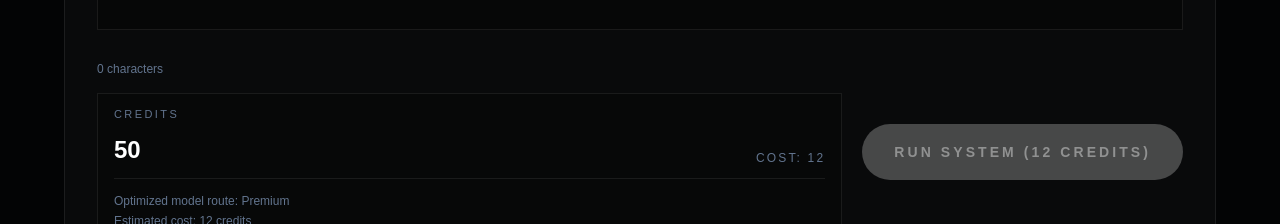
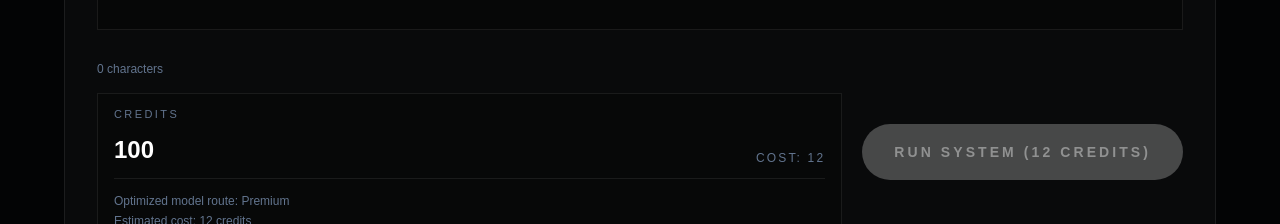
Before and after one commit to flaviusciocan-byte/emovel-next, a Next.js app: page /assistants in a window 1280 px wide. Shown: the part 1740-1964 px from the top of the page. Built offline with nearby package versions, Linux system fonts and the light colour scheme.

Commit message:
Add local development credit floor

```diff
--- a/app/credits/credit-store.ts
+++ b/app/credits/credit-store.ts
@@ -5,17 +5,33 @@ import { GENERATION_ROUTES } from "./model-routing";
 import type { CreditAction, CreditCost, UserCreditBalance } from "./types";
 
 const storageKey = "emovel-credit-balance";
-const startingCredits = 50;
+const startingCredits = 100;
+const localDevelopmentMinimumCredits = 100;
 
 export const CREDIT_COSTS: Record<CreditAction, CreditCost> = GENERATION_ROUTES;
+
+function isLocalDevelopmentHost() {
+  return ["localhost", "127.0.0.1", "::1"].includes(window.location.hostname);
+}
+
+function resolveLocalDevelopmentBalance(balance: number) {
+  if (!isLocalDevelopmentHost() || balance >= localDevelopmentMinimumCredits) {
+    return balance;
+  }
+
+  writeBalance(localDevelopmentMinimumCredits);
+
+  return localDevelopmentMinimumCredits;
+}
 
 function readBalance(): UserCreditBalance {
   try {
     const saved = window.localStorage.getItem(storageKey);
     const parsed = saved ? Number.parseInt(saved, 10) : startingCredits;
+    const balance = Number.isFinite(parsed) ? parsed : startingCredits;
 
     return {
-      balance: Number.isFinite(parsed) ? parsed : startingCredits,
+      balance: resolveLocalDevelopmentBalance(balance),
       currency: "credits",
     };
   } catch {
@@ -38,8 +54,14 @@ export function useCredits() {
   const [loaded, setLoaded] = useState(false);
 
   useEffect(() => {
-    setCredits(readBalance());
-    setLoaded(true);
+    const timer = window.setTimeout(() => {
+      setCredits(readBalance());
+      setLoaded(true);
+    }, 0);
+
+    return () => {
+      window.clearTimeout(timer);
+    };
   }, []);
 
   const canAfford = useMemo(
```
